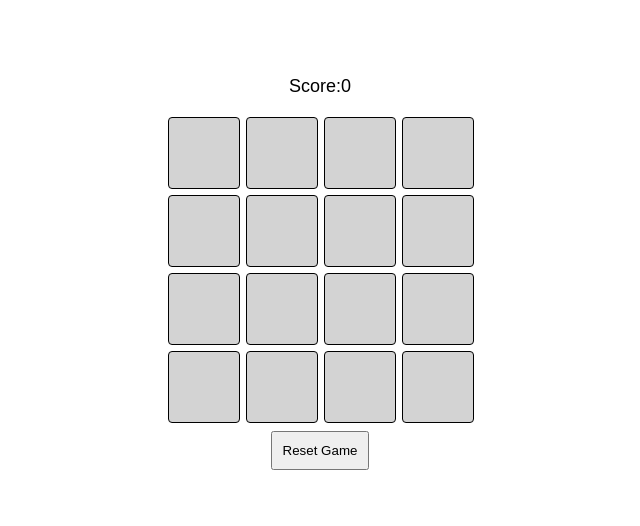
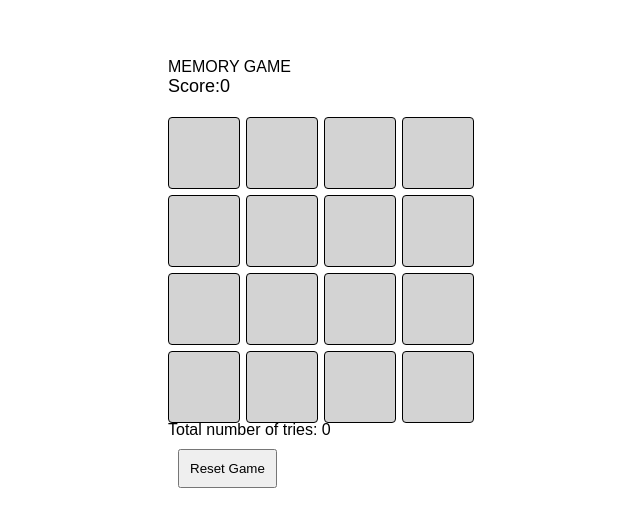
Before and after one commit to prayash-eb/MemoryGame, a website with bundled scripts: page index.html in a window 1280 px wide. Shown: the part 122-648 px from the top of the page, without its empty margins (320-960 px from the left). Built offline with nearby package versions, Linux system fonts and the light colour scheme.

Commit message:
Added Number of tries showing option

```diff
--- a/index.html
+++ b/index.html
@@ -1,15 +1,19 @@
 <!DOCTYPE html>
 <html lang="en">
   <head>
-  <meta charset="UTF-8">
+    <meta charset="UTF-8" />
     <title>Memory Game</title>
-  <link rel="stylesheet" href="style.css">
+    <link rel="stylesheet" href="style.css" />
   </head>
   <body>
-  <div class="container">
+    <div class="outer-container">
+      <div class="title">MEMORY GAME</div>
+      <div class="inner-container">
         <div id="score">Score: 0</div>
         <div id="board" class="board"></div>
+        <div id="tries">Total number of tries: 0</div>
         <button id="reset-btn" type="button">Reset Game</button>
+      </div>
     </div>
     <script type="module" src="./dist/index.js" defer></script>
   </body>
```
Lines whose indentation alone changed are shown as unchanged.
